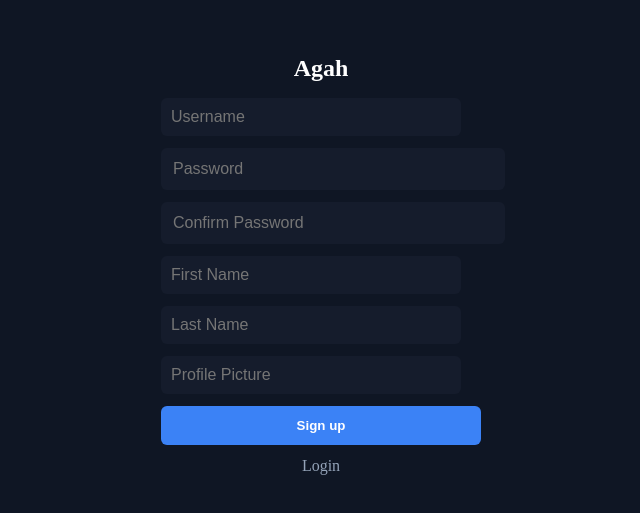
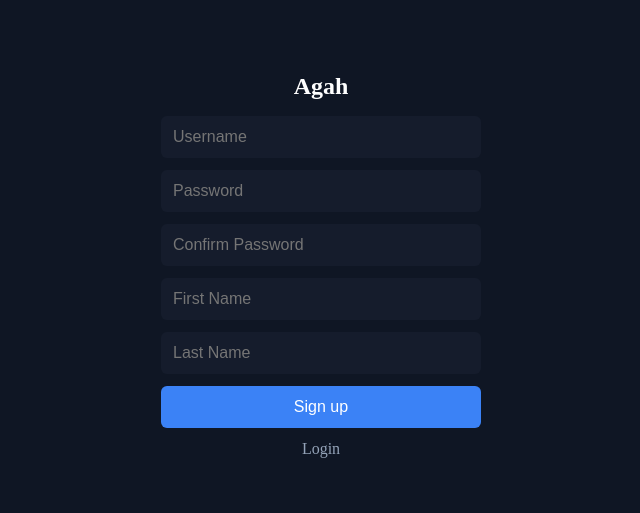
Before and after one commit to ArtSN7/MessengerApp, a React (Vite) app in the folder frontend/: page /signup in a window 1280 px wide. Shown: the part 135-648 px from the top of the page, without its empty margins (319-959 px from the left). Built offline with nearby package versions, Linux system fonts and the light colour scheme.

Commit message:
- profile header fixed - login and signup fixed - profile picture deleted

```diff
--- a/frontend/src/components/ChatWindow.jsx
+++ b/frontend/src/components/ChatWindow.jsx
@@ -12,8 +12,8 @@ const ChatWindow = ({ messages  }) => {
           </div>
         ))}
       </div>
-      <input type="text" placeholder="Type a message..." />
-      <button>Send</button>
+      <input className="chat-input" type="text" placeholder="Type a message..." />
+      <button className="chat-button">Send</button>
     </div>
   );
 };
--- a/frontend/src/components/Signup.jsx
+++ b/frontend/src/components/Signup.jsx
@@ -13,7 +13,8 @@ const Signup = () => {
     const [password_confirm, setPasswordConfirm] = useState('');
     const [first_name, setFirstName] = useState('');
     const [last_name, setLastName] = useState('');
-    const [profile_picture, setProfilePicture] = useState('');
+    const [profile_picture, setProfilePicture] = useState('https://picsum.photos/200');
+
     const [error, setError] = useState('');
     const timeoutRef = useRef(null);
     const { setUsername: setGlobalUsername, setError: SetGLobalError } = useContext(AppContext);
@@ -68,7 +69,6 @@ const Signup = () => {
           <input id='signup_password_confirm' type="password" placeholder="Confirm Password" className="input-field-signup" onChange={(e) => setPasswordConfirm(e.target.value)} required />
           <input id='signup_first_name' type="text" placeholder="First Name" className="input-field-signup" onChange={(e) => setFirstName(e.target.value)} required />
           <input id='signup_last_name' type="text" placeholder="Last Name" className="input-field-signup" onChange={(e) => setLastName(e.target.value)} required />
-          <input id='signup_profile_picture' type="text" placeholder="Profile Picture" className="input-field-signup" onChange={(e) => setProfilePicture(e.target.value)} required />
 
           <button type="submit" className="signup-button" onClick={handleSubmit}>Sign up</button>
         </form>
--- a/frontend/src/styles/ChatWindow.css
+++ b/frontend/src/styles/ChatWindow.css
@@ -23,11 +23,11 @@
   margin-top: 50px;
 }
 
-input[type="text"] {
+.chat-input {
   width: calc(100% - 40px);
   padding: 10px;
 }
 
-button {
+.chat-button {
   padding: 10px 20px;
 }
--- a/frontend/src/styles/Login.css
+++ b/frontend/src/styles/Login.css
@@ -39,8 +39,7 @@ html, body {
 
 }
 
-.input-field-login{
-    width: 100%;
+.input-field-login {
     padding: 12px;
     margin-bottom: 12px;
     border-radius: 6px;
@@ -56,19 +55,18 @@ html, body {
 }
 
 .login-button {
-    width: 100%;
+    width: 100%; /* Ensures uniform width */
     padding: 12px;
     border-radius: 6px;
-    background-color: #3b82f6;
+    background-color: #3b82f6; /* Button color */
     color: white;
-    font-weight: 600;
     border: none;
     cursor: pointer;
-    transition: background 0.3s;
+    font-size: 16px;
 }
 
 .login-button:hover {
-    background-color: #2563eb;
+    background-color: #2563eb; /* Darker shade on hover */
 }
 
 .signup-text {
--- a/frontend/src/styles/Signup.css
+++ b/frontend/src/styles/Signup.css
@@ -28,8 +28,7 @@
     flex-direction: column;
 }
 
-.input-field-signup{
-    width: 100%;
+.input-field-signup {
     padding: 12px;
     margin-bottom: 12px;
     border-radius: 6px;
@@ -45,19 +44,18 @@
 }
 
 .signup-button {
-    width: 100%;
+    width: 100%; /* Ensures uniform width */
     padding: 12px;
     border-radius: 6px;
-    background-color: #3b82f6;
+    background-color: #3b82f6; /* Button color */
     color: white;
-    font-weight: 600;
     border: none;
     cursor: pointer;
-    transition: background 0.3s;
+    font-size: 16px;
 }
 
 .signup-button:hover {
-    background-color: #2563eb;
+    background-color: #2563eb; /* Darker shade on hover */
 }
 
 .signup-text {
```
